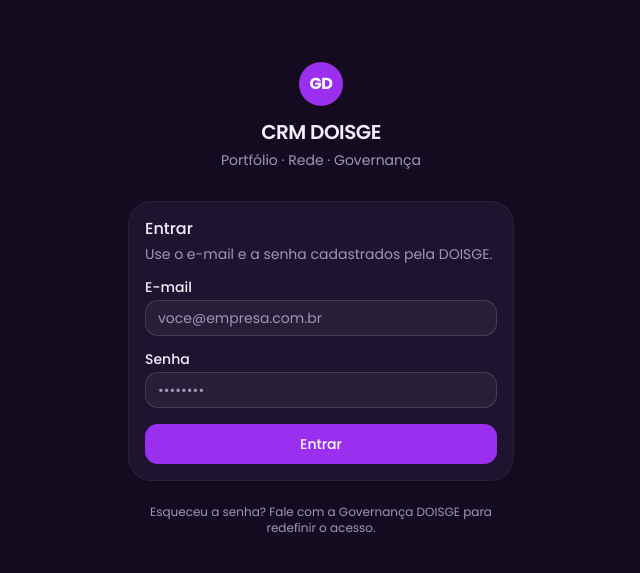
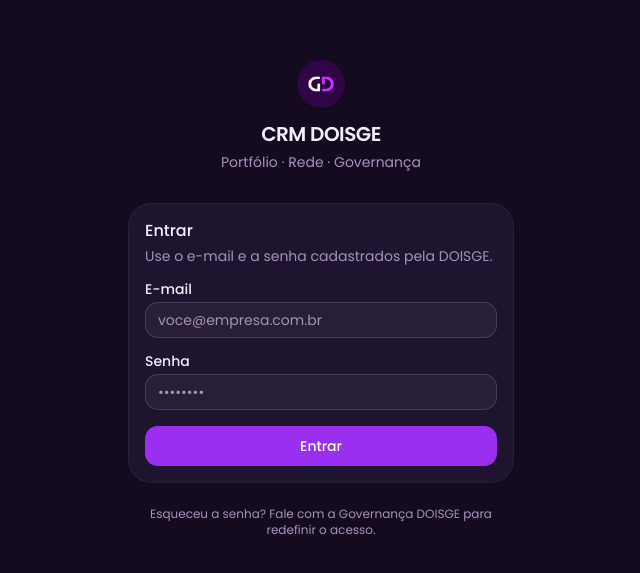
Before and after one commit to omirandasc/crm2g, a Next.js app: page /login in a window 1280 px wide. Shown: the part 101-674 px from the top of the page, without its empty margins (319-959 px from the left). Built offline with nearby package versions, Linux system fonts and the light colour scheme.

Commit message:
Usa o logo oficial da DOISGE na sidebar e no login
Co-Authored-By: Claude Fable 5 <noreply@anthropic.com>

```diff
--- a/src/app/login/page.tsx
+++ b/src/app/login/page.tsx
@@ -1,5 +1,6 @@
 "use client";
 
+import Image from "next/image";
 import { useActionState } from "react";
 import { entrar, type EstadoLogin } from "./actions";
 import { Input } from "@/components/ui/input";
@@ -20,9 +21,13 @@ export default function LoginPage() {
     <main className="min-h-dvh flex flex-col items-center justify-center bg-background p-6">
       <div className="w-full max-w-sm">
         <div className="mb-8 flex flex-col items-center gap-3 text-center">
-          <div className="size-11 rounded-xl bg-marca-600 grid place-items-center text-white font-bold tracking-tight shadow-sm">
-            GD
-          </div>
+          <Image
+            src="/logo-doisge.jpg"
+            alt="Logo DOISGE"
+            width={48}
+            height={48}
+            className="size-12 rounded-2xl shadow-sm"
+          />
           <div>
             <h1 className="text-xl font-semibold tracking-tight">CRM DOISGE</h1>
             <p className="mt-1 text-sm text-muted-foreground">
--- a/src/components/sidebar.tsx
+++ b/src/components/sidebar.tsx
@@ -1,6 +1,7 @@
 "use client";
 
 import Link from "next/link";
+import Image from "next/image";
 import { usePathname } from "next/navigation";
 import {
   LayoutDashboard,
@@ -102,9 +103,13 @@ export function Sidebar({ perfil }: { perfil: string }) {
   return (
     <aside className="hidden md:flex w-60 shrink-0 flex-col bg-sidebar border-r border-sidebar-border">
       <div className="flex items-center gap-2.5 px-4 h-14">
-        <div className="size-7 rounded-lg bg-marca-600 grid place-items-center text-white text-[13px] font-bold tracking-tight">
-          GD
-        </div>
+        <Image
+          src="/logo-doisge.jpg"
+          alt="Logo DOISGE"
+          width={28}
+          height={28}
+          className="size-7 rounded-lg"
+        />
         <span className="font-semibold tracking-tight text-foreground">
           CRM DOISGE
         </span>
```
Also changed, not shown: public/logo-doisge.jpg (added).
